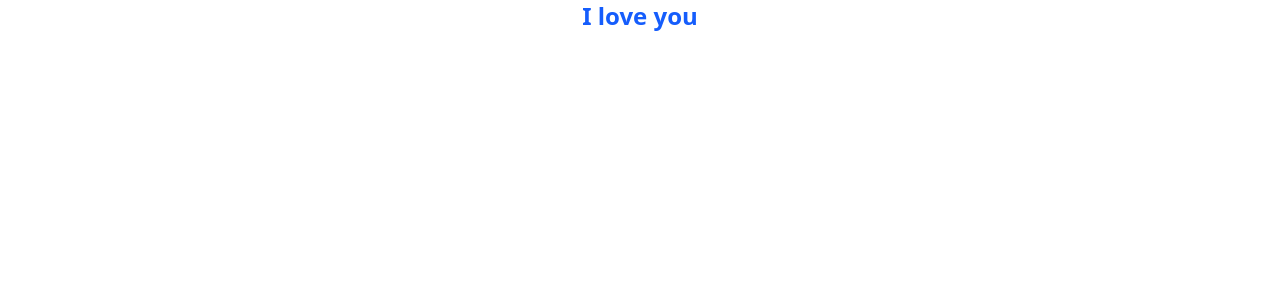
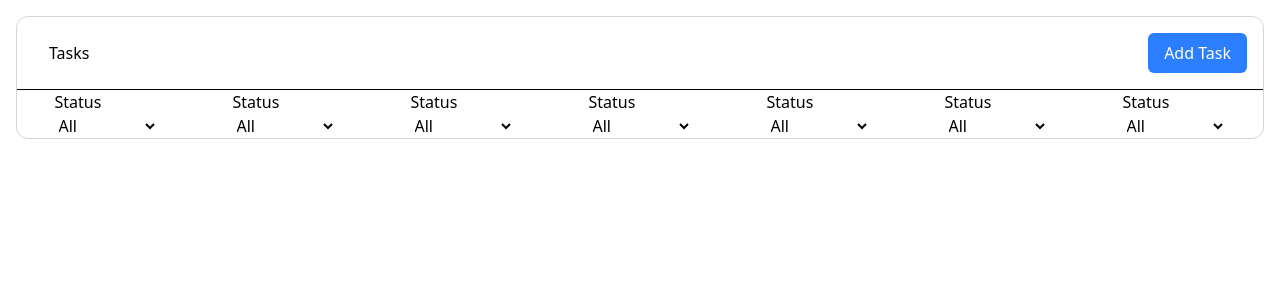
Before and after one commit to gramy17/consi-tracker, a React (Vite) app: page / in a window 1280 px wide. Shown: the top 300 px of the page. Built offline with nearby package versions, Linux system fonts and the light colour scheme.

Commit message:
feat: update App component to render Tasks; enhance Tasks component with layout and status filters

```diff
--- a/src/App.jsx
+++ b/src/App.jsx
@@ -1,10 +1,11 @@
 import React from 'react'
+import Tasks from './pages/Tasks'
 
 const App = () => {
   return (
-    <div className="text-center text-2xl font-bold text-blue-600">
+    <div >
 
-      I love you
+      <Tasks />
     </div>
   )
 }
--- a/src/pages/Tasks.jsx
+++ b/src/pages/Tasks.jsx
@@ -3,7 +3,79 @@ import React from 'react'
 const Tasks = () => {
   return (
     <div>
+      <div shadow-md className='m-4  rounded-xl border border-gray-300'>
+        <div className='flex flex-cols-1 item-centre justify-between p-4'>
+        <h1 className='px-4 py-2'>Tasks</h1>
+        <button className='rounded-md bg-blue-500 text-white px-4 py-2'>Add Task</button>
+      </div>
+      <hr />
+      <div className='flex flex-cols justify-around'>
+        <div>
+          <label htmlFor="">Status</label>
+          <br />
+          <select name="" id="">
+            <option value="">All</option>
+            <option value="">Completed</option>
+            <option value="">Pending</option>
+          </select>
+        </div>
+        <div>
+          <label htmlFor="">Status</label>
+          <br />
+          <select name="" id="">
+            <option value="">All</option>
+            <option value="">Completed</option>
+            <option value="">Pending</option>
+          </select>
+        </div>
+        <div>
+          <label htmlFor="">Status</label>
+          <br />
+          <select name="" id="">
+            <option value="">All</option>
+            <option value="">Completed</option>
+            <option value="">Pending</option>
+          </select>
+        </div>
+        <div>
+          <label htmlFor="">Status</label>
+          <br />
+          <select name="" id="">
+            <option value="">All</option>
+            <option value="">Completed</option>
+            <option value="">Pending</option>
+          </select>
+        </div>
+        <div>
+          <label htmlFor="">Status</label>
+          <br />
+          <select name="" id="">
+            <option value="">All</option>
+            <option value="">Completed</option>
+            <option value="">Pending</option>
+          </select>
+        </div>
+        <div>
+          <label htmlFor="">Status</label>
+          <br />
+          <select name="" id="">
+            <option value="">All</option>
+            <option value="">Completed</option>
+            <option value="">Pending</option>
+          </select>
+        </div>
+        <div>
+          <label htmlFor="">Status</label>
+          <br />
+          <select name="" id="">
+            <option value="">All</option>
+            <option value="">Completed</option>
+            <option value="">Pending</option>
+          </select>
+        </div>
 
+      </div>
+      </div>
     </div>
   )
 }
```
